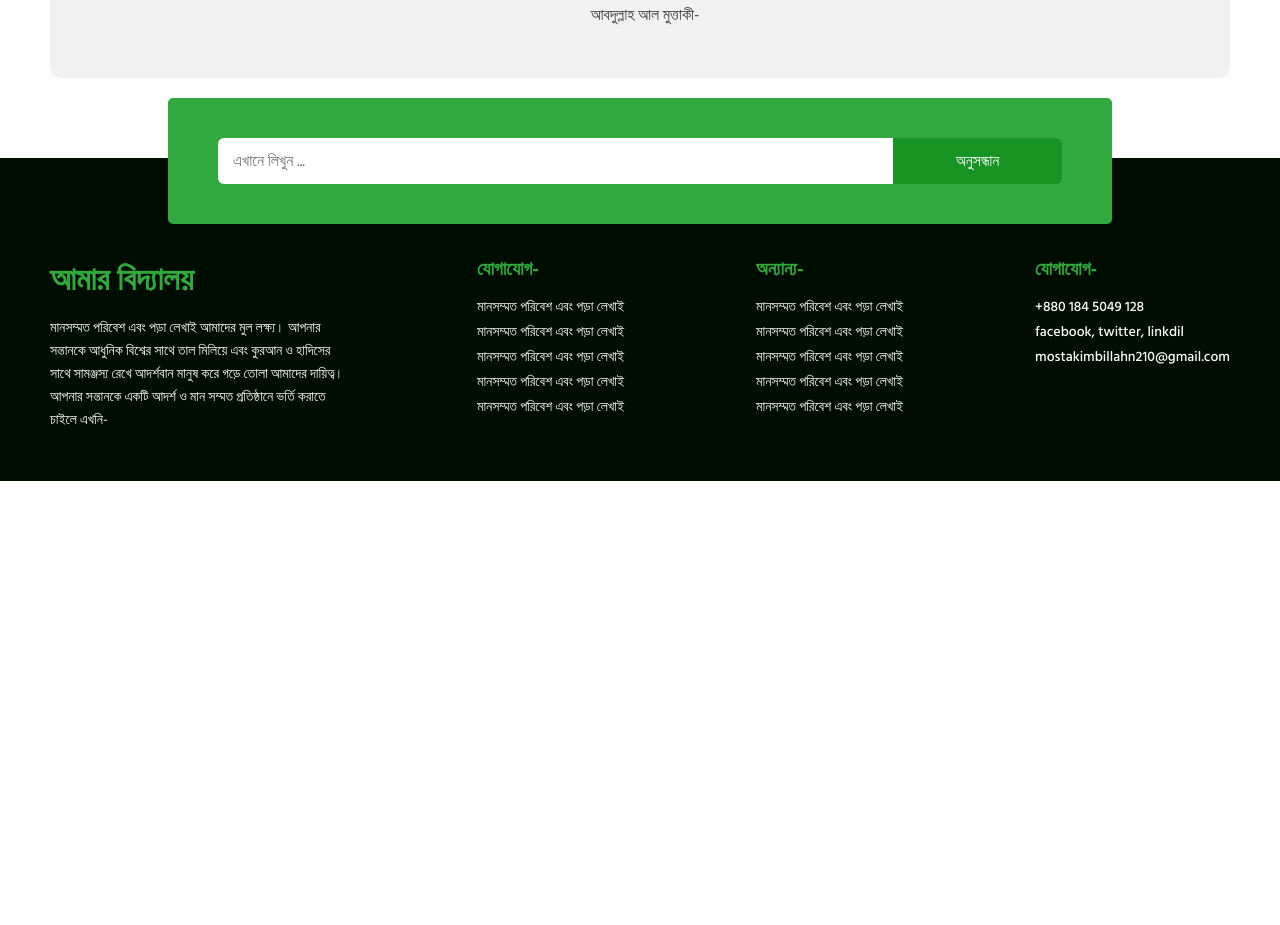
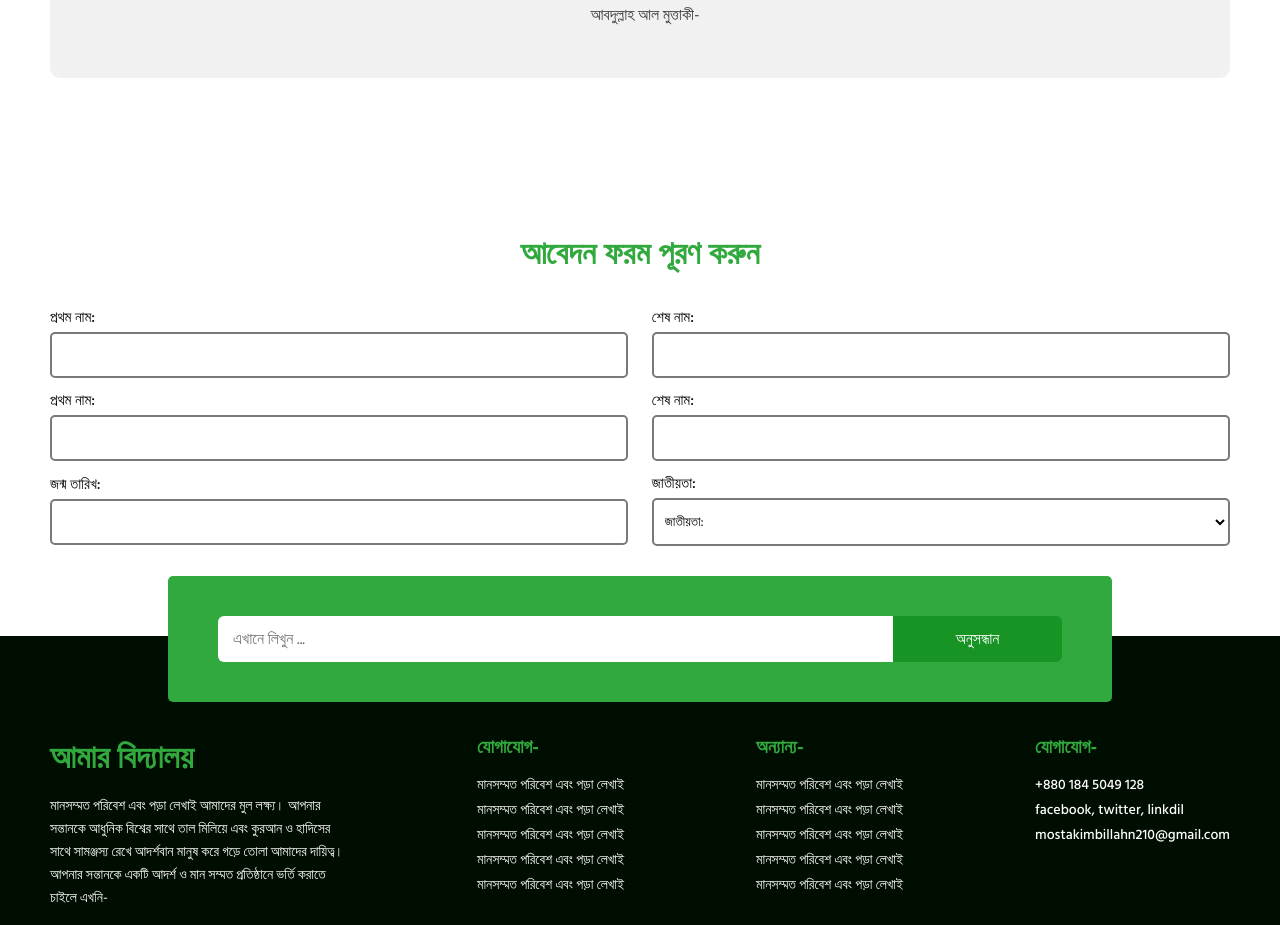
Before and after one commit to MdMostakimBillah/school-management, a React (Vite) app: page / in a window 1280 px wide. Shown: the part 3589-4514 px from the top of the page. Before the commit the page ends 4070 px from the top, so only its background shows below. Built offline with nearby package versions, Linux system fonts and the light colour scheme.

Commit message:
application page create and some work to do here

```diff
--- /dev/null
+++ b/src/components/ApplicationForm.jsx
@@ -0,0 +1,49 @@
+import classes from "./style/ApplicationForm.module.css";
+
+const ApplicationForm = () => {
+  return (
+    <div className={classes.applicationFormWraper}>
+      <h1>আবেদন ফরম পূরণ করুন</h1>
+
+      <form action="#">
+        <div className={classes.singleLine}>
+          <div className={classes.firtsInpur}>
+            <label htmlFor="">প্রথম নাম:</label>
+            <input type="text" />
+          </div>
+          <div className={classes.SecondInpur}>
+            <label htmlFor="">শেষ নাম:</label>
+            <input type="text" />
+          </div>
+        </div>
+        <div className={classes.singleLine}>
+          <div className={classes.firtsInpur}>
+            <label htmlFor="">প্রথম নাম:</label>
+            <input type="text" />
+          </div>
+          <div className={classes.SecondInpur}>
+            <label htmlFor="">শেষ নাম:</label>
+            <input type="text" />
+          </div>
+        </div>
+        <div className={classes.singleLine}>
+          <div className={classes.firtsInpur}>
+            <label htmlFor="">জন্ম তারিখ:</label>
+            <input type="text" />
+          </div>
+          <div className={classes.SecondInpur}>
+            <label htmlFor="">জাতীয়তা:</label>
+            <select name="" id="">
+              <option value="">জাতীয়তা:</option>
+              <option value="">জাতীয়তা:</option>
+              <option value="">জাতীয়তা:</option>
+              <option value="">জাতীয়তা:</option>
+            </select>
+          </div>
+        </div>
+      </form>
+    </div>
+  );
+};
+
+export default ApplicationForm;
--- /dev/null
+++ b/src/components/pages/Application.jsx
@@ -0,0 +1,7 @@
+import ApplicationForm from "../ApplicationForm";
+
+const Application = () => {
+  return <ApplicationForm />;
+};
+
+export default Application;
--- a/src/components/pages/Home.jsx
+++ b/src/components/pages/Home.jsx
@@ -7,6 +7,7 @@ import Hero from "../Hero";
 import HeadTeacherVoice from "../HeadTeacherVoice";
 import OthersComment from "../OthersComment";
 import Footer from "../Footer";
+import Application from "./Application";
 const Home = () => {
   return (
     <>
@@ -18,6 +19,7 @@ const Home = () => {
         <GoodResultStudents />
         <HeadTeacherVoice />
         <OthersComment />
+        <Application />
       </div>
       <Footer />
     </>
--- /dev/null
+++ b/src/components/style/ApplicationForm.module.css
@@ -0,0 +1,37 @@
+.applicationFormWraper {
+  padding-top: 100px;
+  padding-bottom: 50px;
+}
+.applicationFormWraper h1 {
+  text-align: center;
+  margin-bottom: 25px;
+}
+form .singleLine {
+  display: flex;
+  justify-content: space-between;
+  align-items: center;
+  margin-bottom: 10px;
+}
+form .singleLine div {
+  display: flex;
+  flex-direction: column;
+}
+form .singleLine > div > label {
+  font-size: 15px;
+  font-weight: 500;
+  margin-bottom: 2px;
+}
+form .singleLine > div > input,
+form .singleLine > div > select {
+  padding: 10px 7px;
+  border: 2px solid #797979;
+  outline: none;
+  border-radius: 5px;
+  background-color: #fff;
+}
+.firtsInpur {
+  width: 49%;
+}
+.SecondInpur {
+  width: 49%;
+}
```
